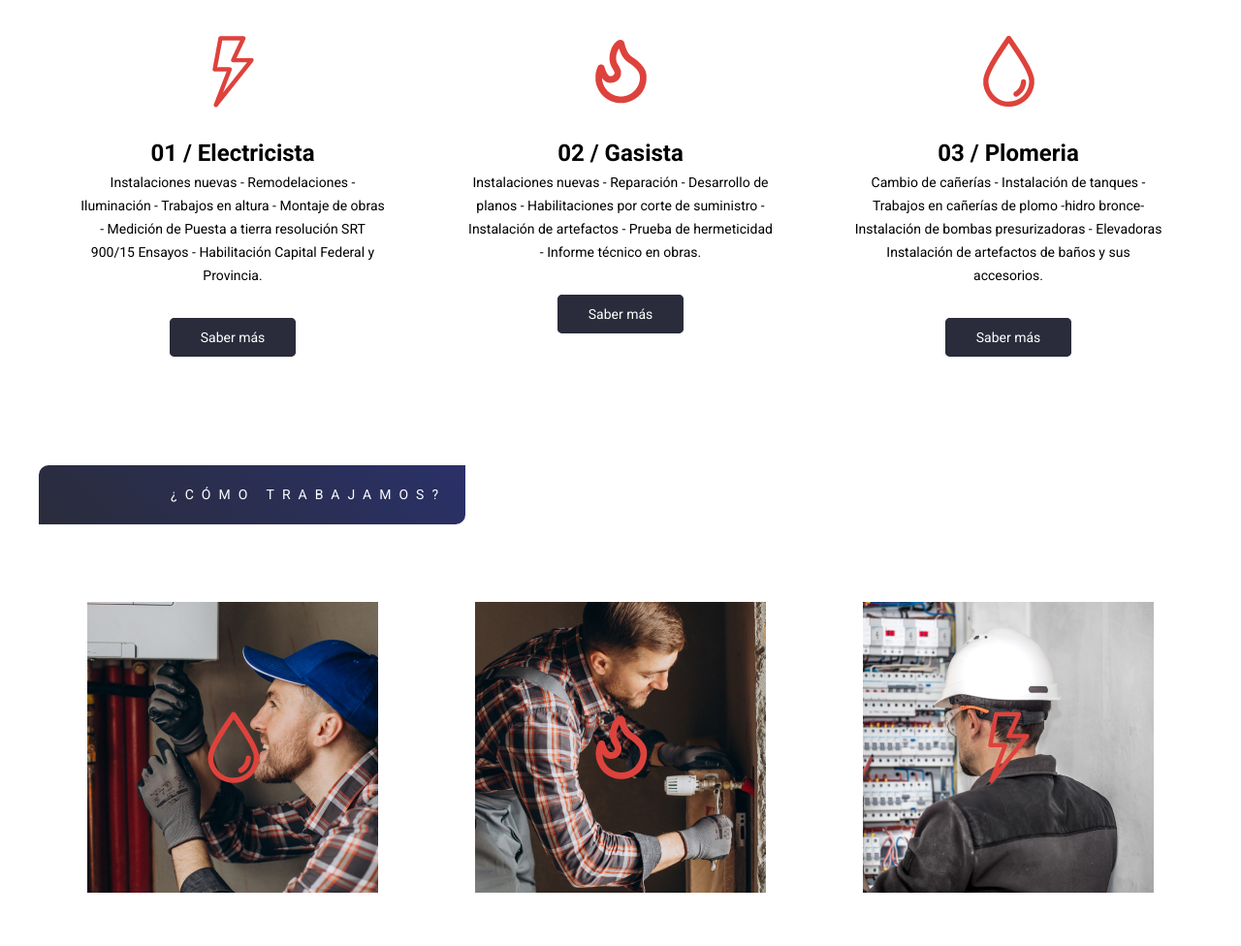
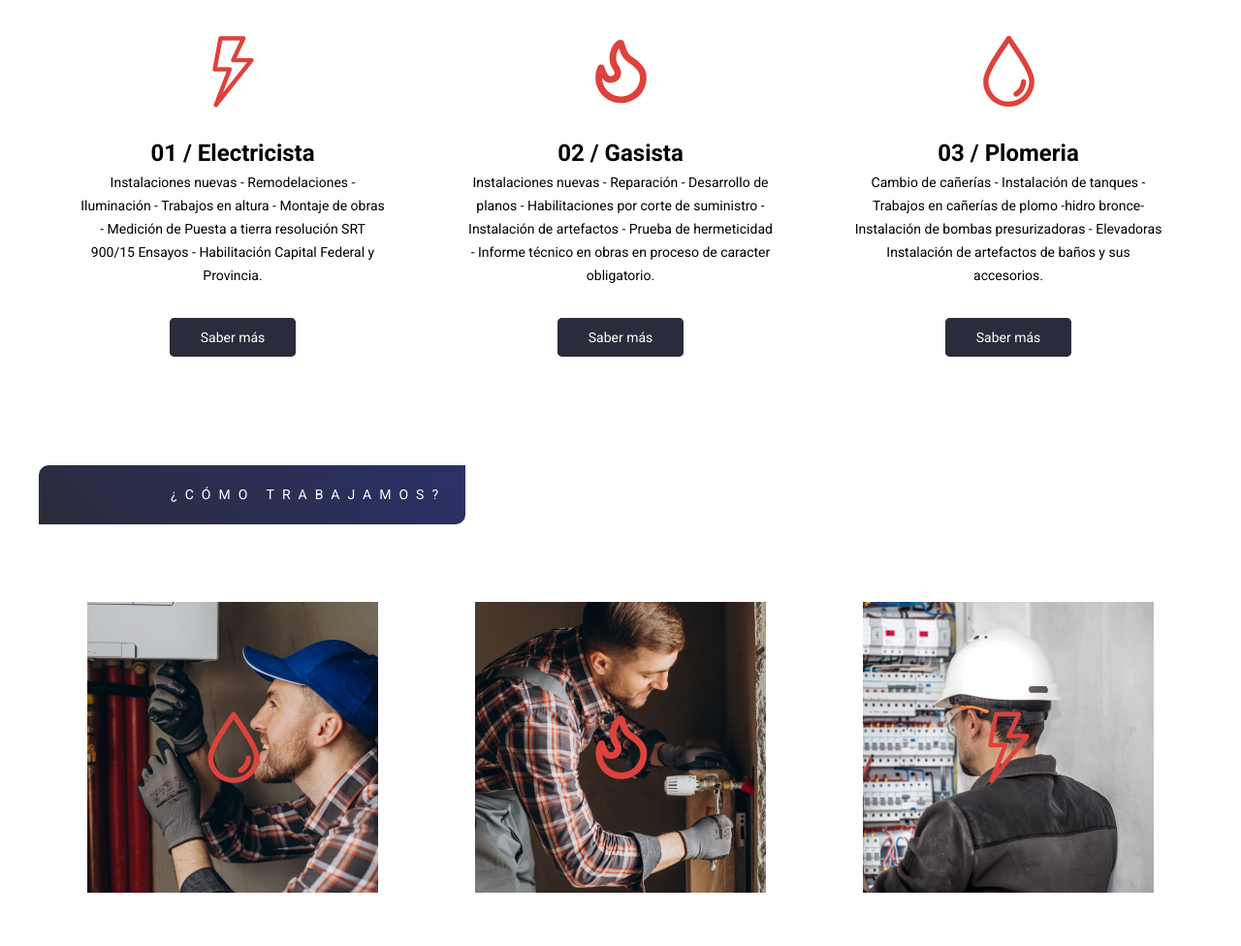
Before and after one commit to martin-centurion/feber-soluciones, a website: page index.html in a window 1280 px wide. Shown: the part 1187-2163 px from the top of the page at 97% size. Drawn offline with Linux system fonts and the light colour scheme.

Commit message:
modificando texto de pagina index y servicios

```diff
--- a/index.html
+++ b/index.html
@@ -84,7 +84,7 @@
                 <article>
                     <img src="./assets/icono-gasista.png" alt="Feber Gasista Icono"/>
                     <h2>02 / Gasista</h2>
-                    <p>Instalaciones nuevas - Reparación - Desarrollo de planos - Habilitaciones por corte de suministro - Instalación de artefactos - Prueba de hermeticidad - Informe técnico en obras.</p>
+                    <p>Instalaciones nuevas - Reparación - Desarrollo de planos - Habilitaciones por corte de suministro - Instalación de artefactos - Prueba de hermeticidad - Informe técnico en obras en proceso de caracter obligatorio.</p>
                     <a class="btn-principal" href="./pages/servicios.html">Saber más</a>
                 </article>
                 <article>
```
Also changed, not shown: pages/servicios.html (+1 -1 lines).
